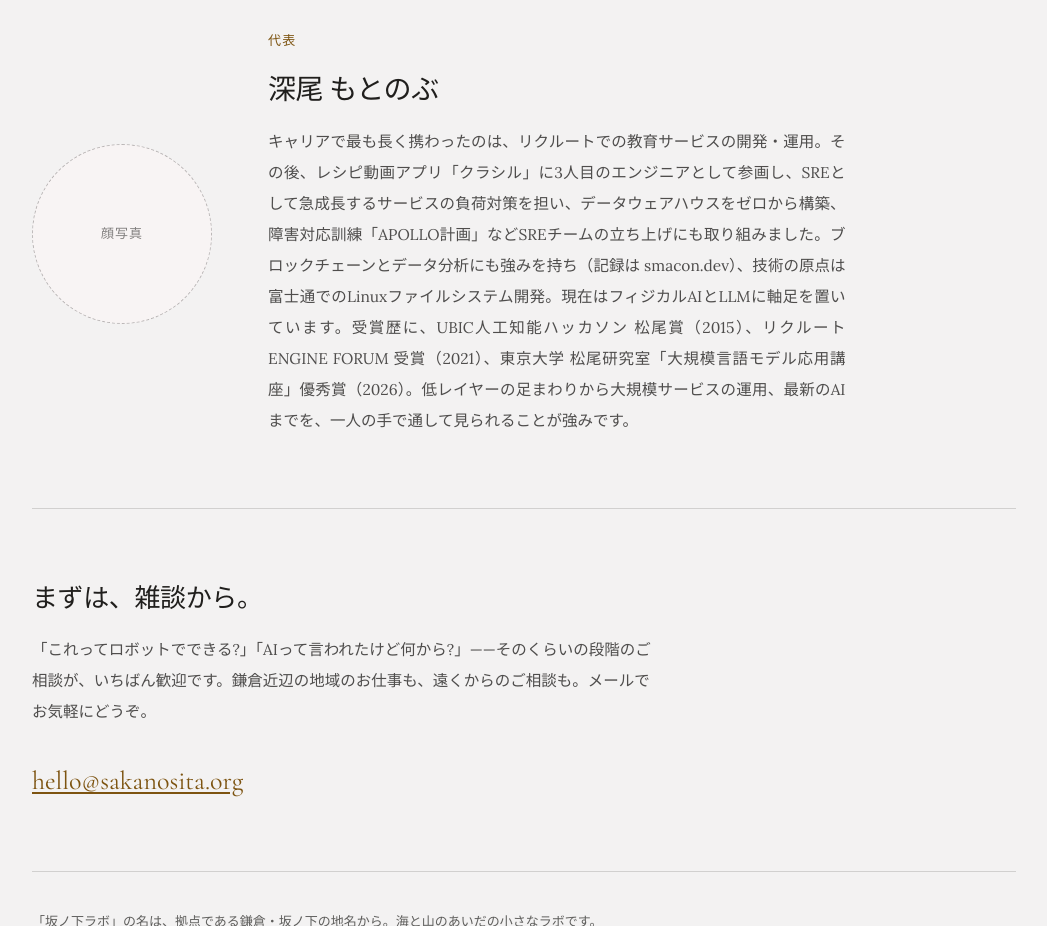
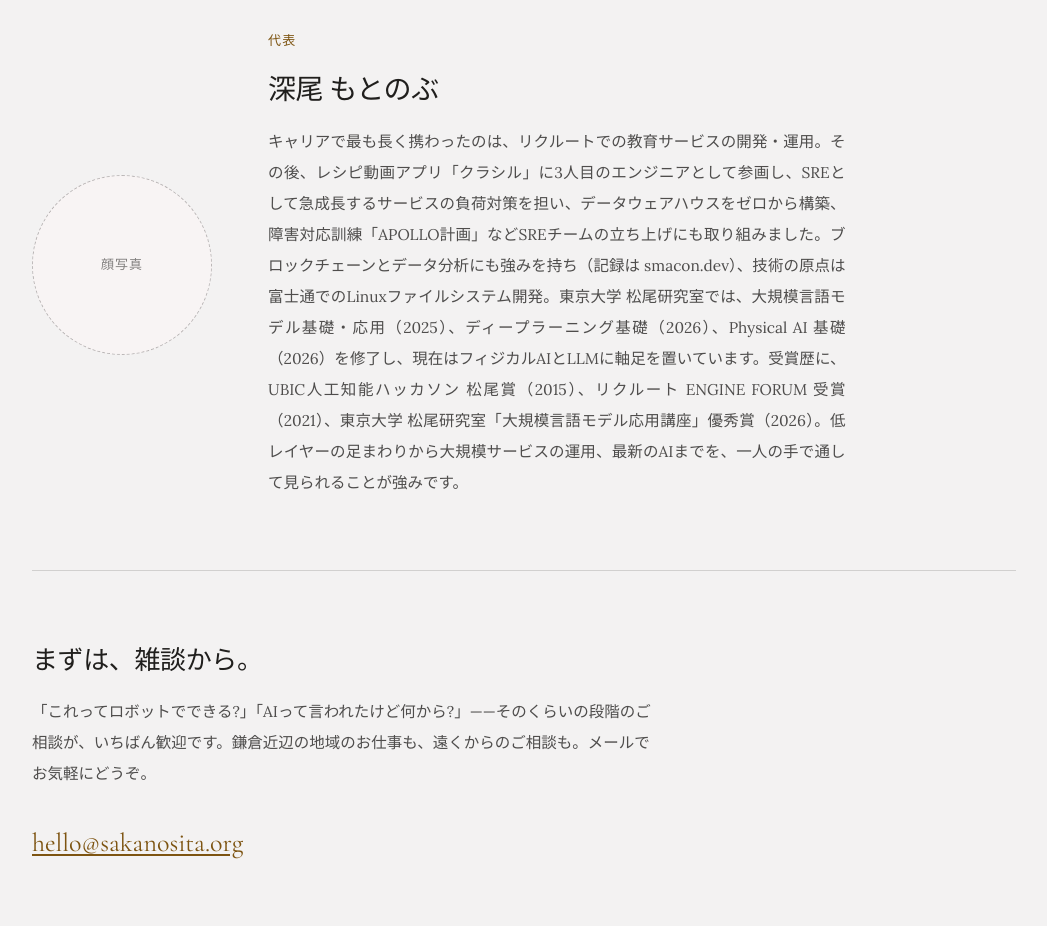
Before and after one commit to sakanosita-lab/sakanosita-org, a plain HTML site: page index.html in a window 1280 px wide. Shown: the part 2420-3346 px from the top of the page, without its empty margins (116-1163 px from the left). Drawn offline with nearby package versions, Linux system fonts and the light colour scheme.

Commit message:
Add completed Matsuo Lab courses (LLM/DL/Physical AI)
Co-Authored-By: Claude Opus 4.8 <noreply@anthropic.com>

```diff
--- a/index.html
+++ b/index.html
@@ -155,7 +155,7 @@ footer { padding: 40px 0 48px; font-size: 13px; color: color-mix(in srgb, var(--
     <div>
       <span class="kicker" style="margin-bottom:20px;">代表</span>
       <h2>深尾 もとのぶ</h2>
-      <p class="muted">キャリアで最も長く携わったのは、リクルートでの教育サービスの開発・運用。その後、レシピ動画アプリ「クラシル」に3人目のエンジニアとして参画し、SREとして急成長するサービスの負荷対策を担い、データウェアハウスをゼロから構築、障害対応訓練「APOLLO計画」などSREチームの立ち上げにも取り組みました。ブロックチェーンとデータ分析にも強みを持ち（記録は smacon.dev）、技術の原点は富士通でのLinuxファイルシステム開発。現在はフィジカルAIとLLMに軸足を置いています。受賞歴に、UBIC人工知能ハッカソン 松尾賞（2015）、リクルート ENGINE FORUM 受賞（2021）、東京大学 松尾研究室「大規模言語モデル応用講座」優秀賞（2026）。低レイヤーの足まわりから大規模サービスの運用、最新のAIまでを、一人の手で通して見られることが強みです。</p>
+      <p class="muted">キャリアで最も長く携わったのは、リクルートでの教育サービスの開発・運用。その後、レシピ動画アプリ「クラシル」に3人目のエンジニアとして参画し、SREとして急成長するサービスの負荷対策を担い、データウェアハウスをゼロから構築、障害対応訓練「APOLLO計画」などSREチームの立ち上げにも取り組みました。ブロックチェーンとデータ分析にも強みを持ち（記録は smacon.dev）、技術の原点は富士通でのLinuxファイルシステム開発。東京大学 松尾研究室では、大規模言語モデル基礎・応用（2025）、ディープラーニング基礎（2026）、Physical AI 基礎（2026）を修了し、現在はフィジカルAIとLLMに軸足を置いています。受賞歴に、UBIC人工知能ハッカソン 松尾賞（2015）、リクルート ENGINE FORUM 受賞（2021）、東京大学 松尾研究室「大規模言語モデル応用講座」優秀賞（2026）。低レイヤーの足まわりから大規模サービスの運用、最新のAIまでを、一人の手で通して見られることが強みです。</p>
     </div>
   </section>
 
```
